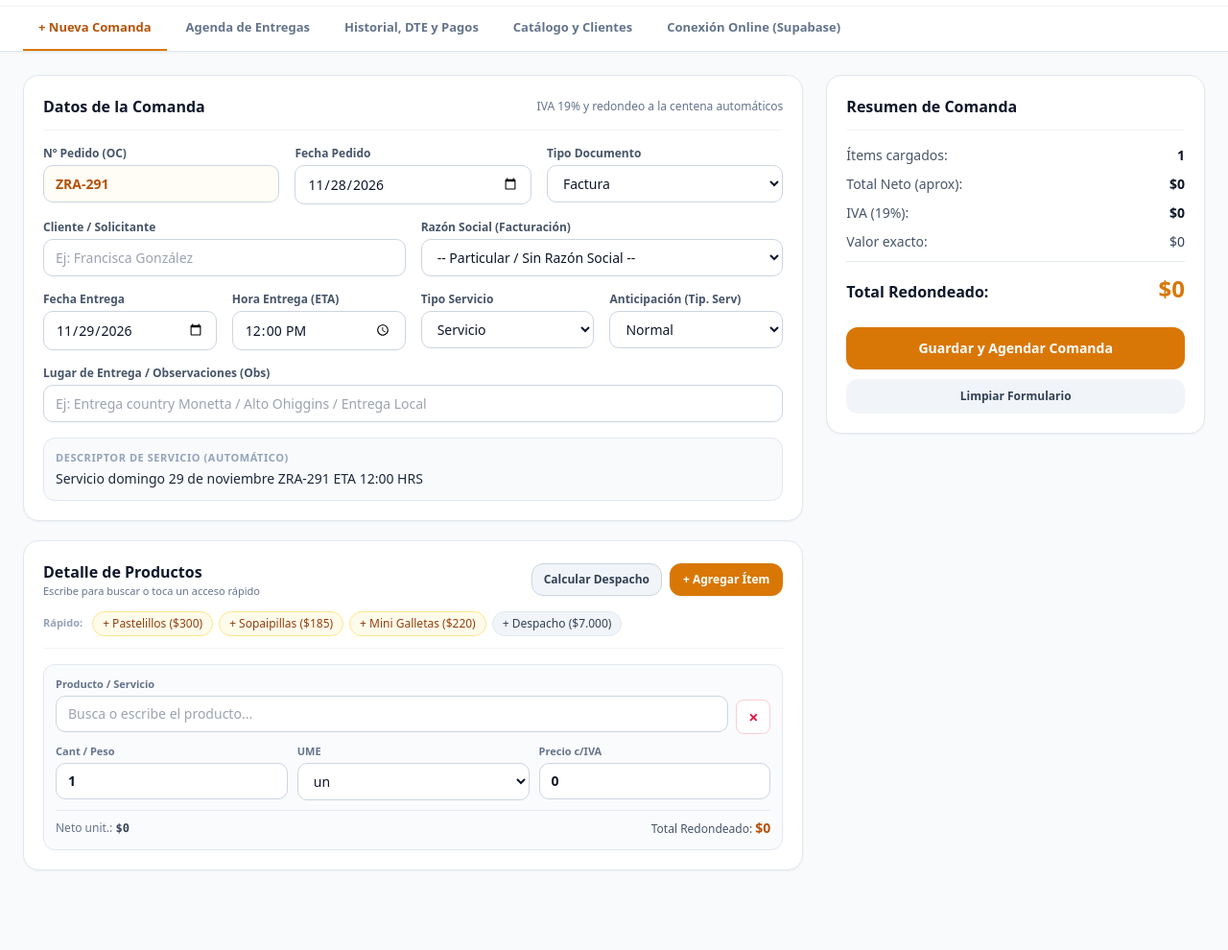
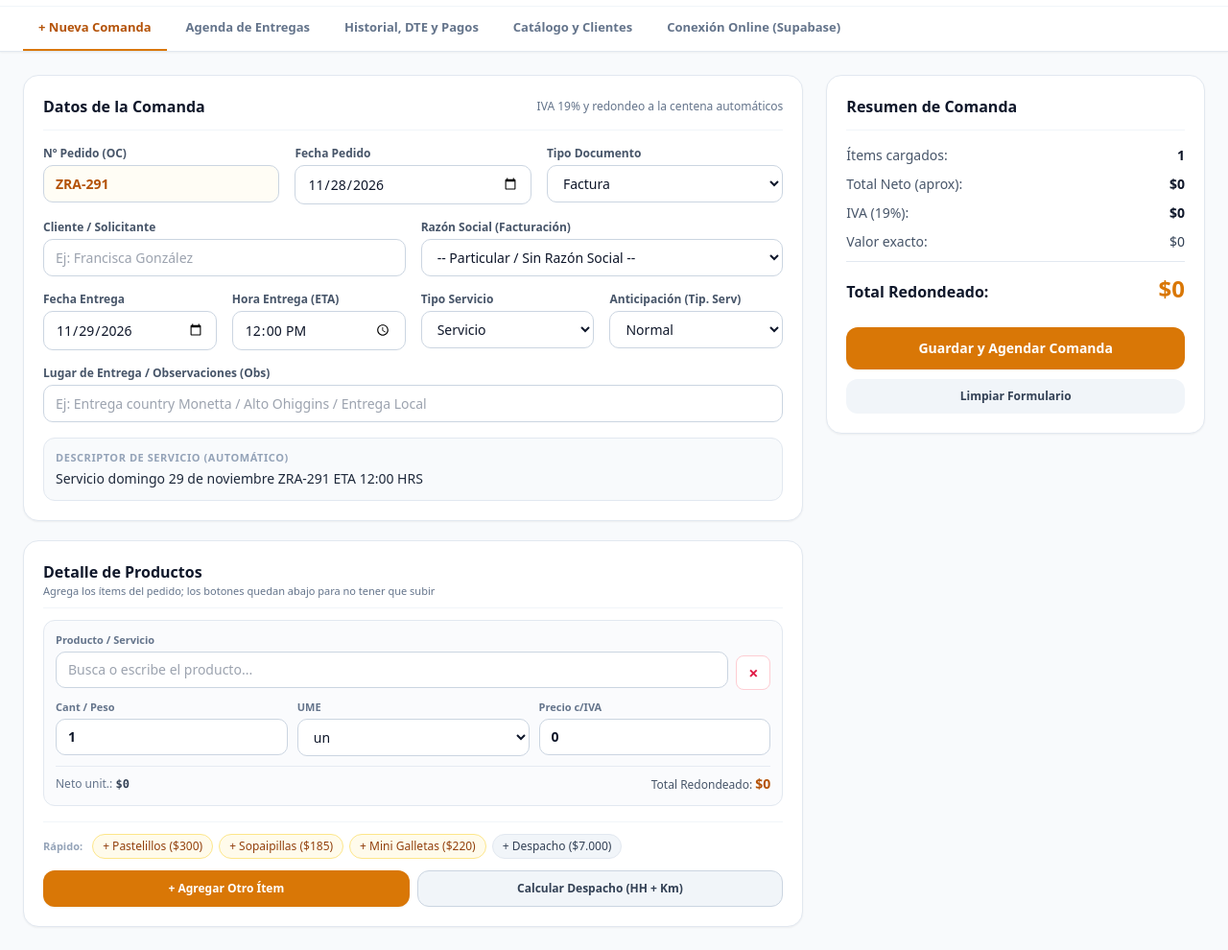
Before and after one commit to Eduedo/ZUZA-ERP, a plain HTML site: page index.html in a window 1280 px wide. Shown: the part 58-1048 px from the top of the page at 96% size. Before the commit the page ends 989 px from the top, so only its background shows below. Drawn offline with nearby package versions, Linux system fonts and the light colour scheme.

Commit message:
Add files via upload
Cambio en botón añadir ítem

```diff
--- a/app.js
+++ b/app.js
@@ -282,7 +282,7 @@ window.quickAddItem = function(txt, pxq, ume) {
   addItemRow({ txt, pxq, ume, qty: 1 });
 };
 
-window.addItemRow = function(prefill = {}) {
+window.addItemRow = function(prefill = {}, autoFocus = false) {
   const container = document.getElementById('cmd-items-body');
   const card = document.createElement('div');
   card.className = 'item-row rounded-xl border border-slate-200 bg-slate-50/70 p-3 space-y-2.5';
@@ -343,6 +343,9 @@ window.addItemRow = function(prefill = {}) {
 
   container.appendChild(card);
   recalcTotals();
+  if (autoFocus) {
+    txtInput.focus();
+  }
 };
 
 function recalcTotals() {
--- a/index.html
+++ b/index.html
@@ -146,23 +146,17 @@
 
           <!-- Items Cards (Responsive Mobile + Desktop) -->
           <div class="bg-white rounded-2xl border border-slate-200 p-4 sm:p-5 shadow-sm">
-            <div class="flex flex-wrap items-center justify-between gap-2 mb-3">
-              <div>
+            <div class="mb-3 pb-2 border-b border-slate-100">
               <h2 class="text-base font-bold text-slate-900">Detalle de Productos</h2>
-                <p class="text-[11px] text-slate-500">Escribe para buscar o toca un acceso rápido</p>
-              </div>
-              <div class="flex flex-wrap gap-2">
-                <button type="button" onclick="openCalcModal()" class="px-3 py-2 rounded-xl text-xs font-semibold bg-slate-100 text-slate-700 hover:bg-slate-200 border border-slate-300 transition">
-                  Calcular Despacho
-                </button>
-                <button type="button" onclick="addItemRow()" class="px-3.5 py-2 rounded-xl text-xs font-bold bg-amber-600 text-white hover:bg-amber-700 shadow-sm transition">
-                  + Agregar Ítem
-                </button>
-              </div>
+              <p class="text-[11px] text-slate-500">Agrega los ítems del pedido; los botones quedan abajo para no tener que subir</p>
             </div>
 
-            <!-- Quick-Add Chips -->
-            <div class="flex flex-wrap gap-1.5 mb-4 pb-3 border-b border-slate-100">
+            <div id="cmd-items-body" class="space-y-3"></div>
+            <datalist id="lista-productos"></datalist>
+
+            <!-- Controles siempre al final de la lista -->
+            <div class="mt-4 pt-3 border-t border-slate-100 space-y-3">
+              <div class="flex flex-wrap gap-1.5">
                 <span class="text-[11px] font-semibold text-slate-400 self-center mr-1">Rápido:</span>
                 <button type="button" onclick="quickAddItem('Pastelillos cóctel', 300, 'un')" class="px-2.5 py-1 rounded-full text-xs font-medium bg-amber-50 text-amber-800 border border-amber-200 hover:bg-amber-100 transition">+ Pastelillos ($300)</button>
                 <button type="button" onclick="quickAddItem('Sopaipillas cóctel', 185, 'un')" class="px-2.5 py-1 rounded-full text-xs font-medium bg-amber-50 text-amber-800 border border-amber-200 hover:bg-amber-100 transition">+ Sopaipillas ($185)</button>
@@ -170,8 +164,15 @@
                 <button type="button" onclick="quickAddItem('Despacho', 7000, 'un')" class="px-2.5 py-1 rounded-full text-xs font-medium bg-slate-100 text-slate-700 border border-slate-200 hover:bg-slate-200 transition">+ Despacho ($7.000)</button>
               </div>
 
-            <div id="cmd-items-body" class="space-y-3"></div>
-            <datalist id="lista-productos"></datalist>
+              <div class="grid grid-cols-1 sm:grid-cols-2 gap-2">
+                <button type="button" onclick="addItemRow({}, true)" class="w-full py-2.5 px-4 rounded-xl text-xs font-bold bg-amber-600 text-white hover:bg-amber-700 shadow-sm transition">
+                  + Agregar Otro Ítem
+                </button>
+                <button type="button" onclick="openCalcModal()" class="w-full py-2.5 px-4 rounded-xl text-xs font-semibold bg-slate-100 text-slate-700 hover:bg-slate-200 border border-slate-300 transition">
+                  Calcular Despacho (HH + Km)
+                </button>
+              </div>
+            </div>
           </div>
         </div>
 
```
Lines whose indentation alone changed are shown as unchanged.
